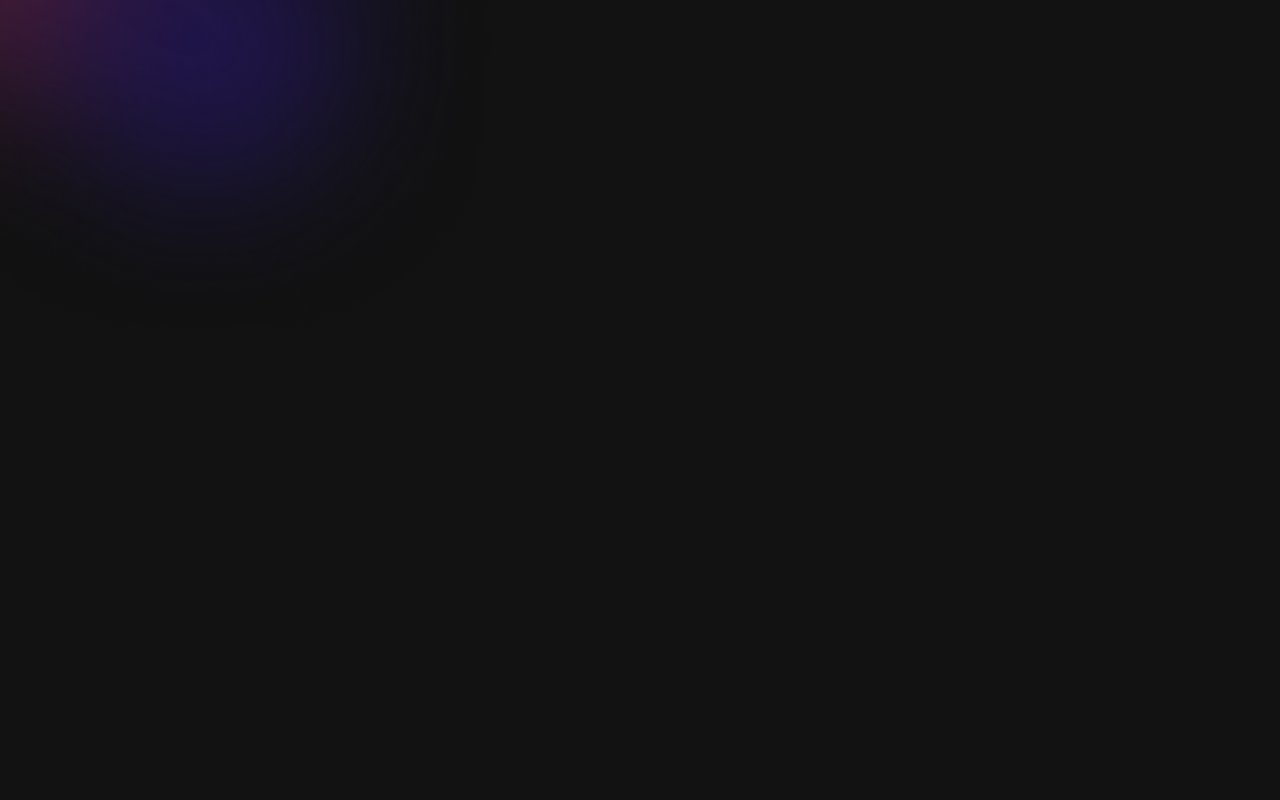
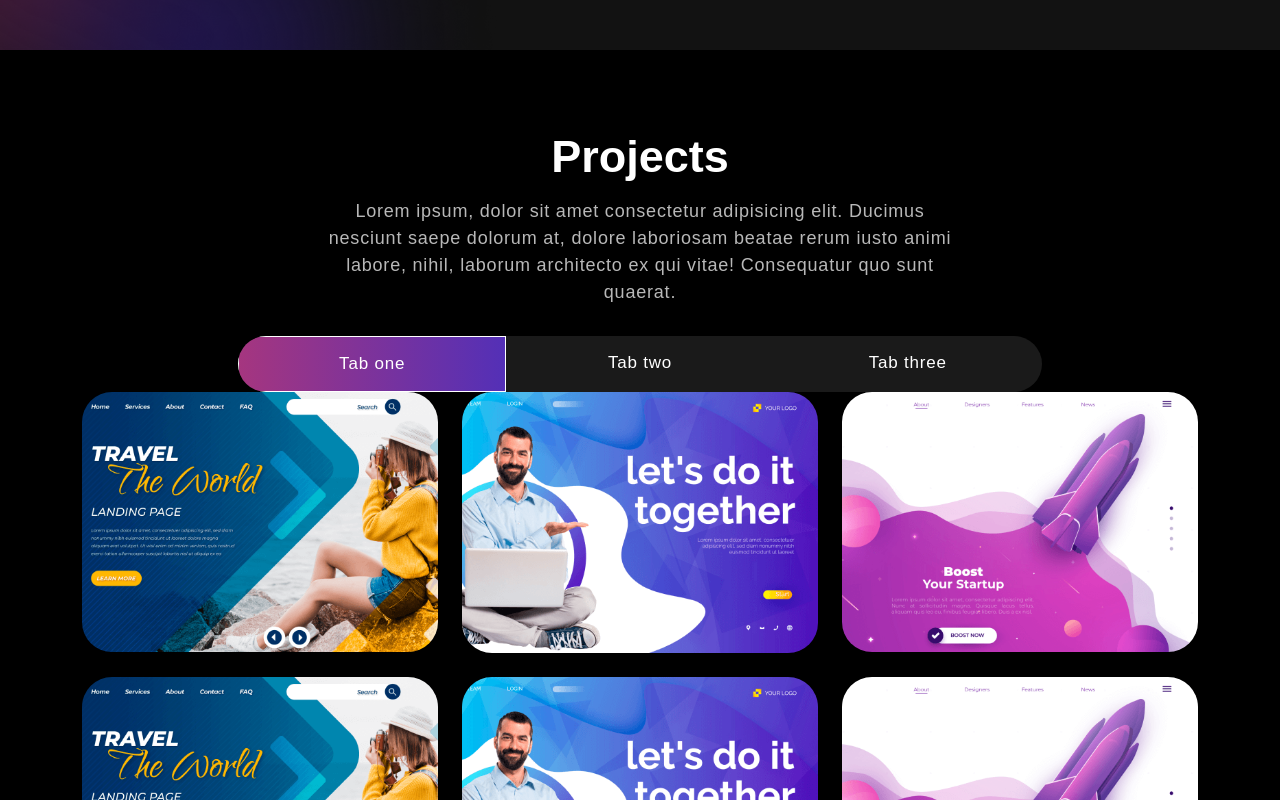
Before and after one commit to kevimuri24/my-portfolio-react, a React (Vite) app in the folder my-portfolio/: page / in a window 1280 px wide. Shown: the part 1280-2080 px from the top of the page. Before the commit the page ends 1630 px from the top, so only its background shows below. Built offline with nearby package versions, Linux system fonts and the light colour scheme; a web font is replaced by a local one.

Commit message:
Updated the projects and skills tab

```diff
--- a/my-portfolio/src/App.css
+++ b/my-portfolio/src/App.css
@@ -352,3 +352,129 @@
   width: 40%;
   z-index: -4;
 }
+
+/************ Projects Css ************/
+.project {
+  padding: 80px 0;
+  position: relative;
+  background-color: black;
+}
+.project h2 {
+	font-size: 45px;
+	font-weight: 700;
+  text-align: center;
+}
+.project p {
+  color: #B8B8B8;
+  font-size: 18px;
+  letter-spacing: 0.8px;
+  line-height: 1.5em;
+  margin: 14px auto 30px auto;
+  text-align: center;
+  width: 56%;
+}
+.project .nav.nav-pills {
+  width: 72%;
+  margin: 0 auto;
+  border-radius: 50px;
+  background-color: rgb(255 255 255 / 10%);
+  overflow: hidden;
+}
+.project .nav.nav-pills .nav-item {
+  width: 33.33333%;
+}
+.project .nav.nav-pills .nav-link {
+  background-color: transparent;
+  border-radius: 0;
+  padding: 17px 0;
+  color: #fff;
+  width: 100%;
+  font-size: 17px;
+  letter-spacing: 0.8px;
+  font-weight: 500;
+  position: relative;
+  transition: 0.3s ease-in-out;
+  text-align: center;
+  z-index: 0;
+}
+.project .nav.nav-pills .nav-link::before {
+    content: "";
+    position: absolute;
+    width: 0;
+    height: 100%;
+    background: linear-gradient(90.21deg, #AA367C -5.91%, #4A2FBD 111.58%);
+    top: 0;
+    left: 0;
+    z-index: -1;
+    transition: 0.3s ease-in-out;
+}
+.project .nav.nav-pills .nav-link.active::before {
+    width: 100% !important;
+}
+.project .nav.nav-pills .nav-link.active {
+    border: 1px solid rgba(255, 255, 255, 1);
+}
+.nav-link#projects-tabs-tab-first {
+  border: 1px solid rgba(255, 255, 255, 0.5);
+  border-radius: 55px 0px 0px 55px;
+}
+.nav-link#projects-tabs-tab-second {
+  border-top: 1px solid rgba(255, 255, 255, 0.5);
+  border-bottom: 1px solid rgba(255, 255, 255, 0.5);
+}
+.nav-link#projects-tabs-tab-third {
+  border: 1px solid rgba(255, 255, 255, 0.5);
+  border-radius: 0 55px 55px 0;
+}
+.proj-imgbx {
+  position: relative;
+  border-radius: 30px;
+  overflow: hidden;
+  margin-bottom: 24px;
+}
+.proj-imgbx::before {
+  content: "";
+  background: linear-gradient(90.21deg, #AA367C -5.91%, #4A2FBD 111.58%);
+  opacity: 0.85;
+  position: absolute;
+  width: 100%;
+  height: 0;
+  transition: 0.4s ease-in-out;
+}
+.proj-imgbx:hover::before {
+  height: 100%;
+}
+.proj-txtx {
+  position: absolute;
+  text-align: center;
+  top: 65%;
+  left: 50%;
+  transform: translate(-50%, -50%);
+  transition: 0.5s ease-in-out;
+  opacity: 0;
+  width: 100%;
+}
+.proj-imgbx:hover .proj-txtx {
+  top: 50%;
+  opacity: 1;
+}
+.proj-txtx h4 {
+  font-size: 30px;
+  font-weight: 700;
+  letter-spacing: 0.8px;
+  line-height: 1.1em;
+}
+.proj-txtx span {
+  font-style: italic;
+  font-weight: 400;
+  font-size: 15px;
+  letter-spacing: 0.8px;
+}
+.background-image-right {
+  top: 20%;
+  position: absolute;
+  bottom: 0;
+  width: 35%;
+  right: 0;
+  z-index: -4;
+}
--- a/my-portfolio/src/App.jsx
+++ b/my-portfolio/src/App.jsx
@@ -2,6 +2,7 @@
 import { NavBar } from './components/NavBar'
 import { Banner } from './components/Banner'
 import { Skills } from './components/Skills'
+import { Projects } from './components/Projects'
 
 
 
@@ -16,6 +17,7 @@
       <NavBar />
       <Banner />
       <Skills />
+      <Projects />
     </div>
   )
 }
--- /dev/null
+++ b/my-portfolio/src/components/ProjectCard.jsx
@@ -0,0 +1,15 @@
+import { Col } from "react-bootstrap"
+
+export const ProjectCard = ({ title, description, imgUrl }) => {
+    return (
+        <Col sm={6} md={4}>
+            <div className="proj-imgbx">
+                <img src={imgUrl} />
+                <div className="proj-txtx">
+                    <h4>{title}</h4>
+                    <span>{description}</span>
+                </div>
+            </div>
+        </Col>
+    )
+}
--- /dev/null
+++ b/my-portfolio/src/components/Projects.jsx
@@ -0,0 +1,95 @@
+import { Container, Row, Col, Tab, Nav } from "react-bootstrap";
+import { ProjectCard } from "./ProjectCard"
+import projImg1 from "../assets/img/project-img1.png"
+import projImg2 from "../assets/img/project-img2.png"
+import projImg3 from "../assets/img/project-img3.png"
+import colorSharp2 from "../assets/img/color-Sharp2.png"
+
+export const Projects = () => {
+
+        const projects = [
+            {
+                title: "Business Startup",
+                description: "Design & Development",
+                imgUrl: projImg1,
+
+            },
+            {
+                title: "Business Startup",
+                description: "Design & Development",
+                imgUrl: projImg2,
+
+            },
+            {
+                title: "Business Startup",
+                description: "Design & Development",
+                imgUrl: projImg3,
+
+            },
+            {
+                title: "Business Startup",
+                description: "Design & Development",
+                imgUrl: projImg1,
+
+            },
+            {
+                title: "Business Startup",
+                description: "Design & Development",
+                imgUrl: projImg2,
+
+            },
+            {
+                title: "Business Startup",
+                description: "Design & Development",
+                imgUrl: projImg3,
+
+            },
+        ];
+
+    return (
+        <section className="project" id="project">
+            <Container>
+                <Row>
+                    <Col>
+                    <h2>Projects</h2>
+                    <p>Lorem ipsum, dolor sit amet consectetur adipisicing elit. Ducimus nesciunt saepe dolorum at, dolore laboriosam beatae
+                        rerum iusto animi labore, nihil, laborum architecto ex qui vitae! Consequatur quo sunt quaerat.</p>
+                        <Tab.Container id="project-tabs" defaultActiveKey="first">
+                        <Nav variant="pills" defaultActiveKey="/home">
+                        <Nav.Item>
+                            <Nav.Link eventKey="first">Tab one </Nav.Link>
+                        </Nav.Item>
+                        <Nav.Item>
+                            <Nav.Link eventKey="second">Tab two</Nav.Link>
+                        </Nav.Item>
+                        <Nav.Item>
+                            <Nav.Link eventKey="third">Tab three</Nav.Link>
+                        </Nav.Item>
+                        </Nav>
+                        <Tab.Content>
+                            <Tab.Pane eventKey="first">
+                                <Row>
+                                    {
+                                        projects.map((project, index) => {
+                                            return (
+                                                <ProjectCard
+                                                key = {index}
+                                                {...project}
+                                                />
+                                            )
+                                        })
+                                    }
+                                </Row>
+                            </Tab.Pane>
+                            <Tab.Pane eventKey="second">Lorem ipsum</Tab.Pane>
+                            <Tab.Pane eventKey="third">Lorem ipsum</Tab.Pane>
+                        </Tab.Content>
+
+                        </Tab.Container>
+                    </Col>
+                </Row>
+            </Container>
+            <img className="background-image-right" src={colorSharp2} alt="Background" />
+        </section>
+    )
+}
```
